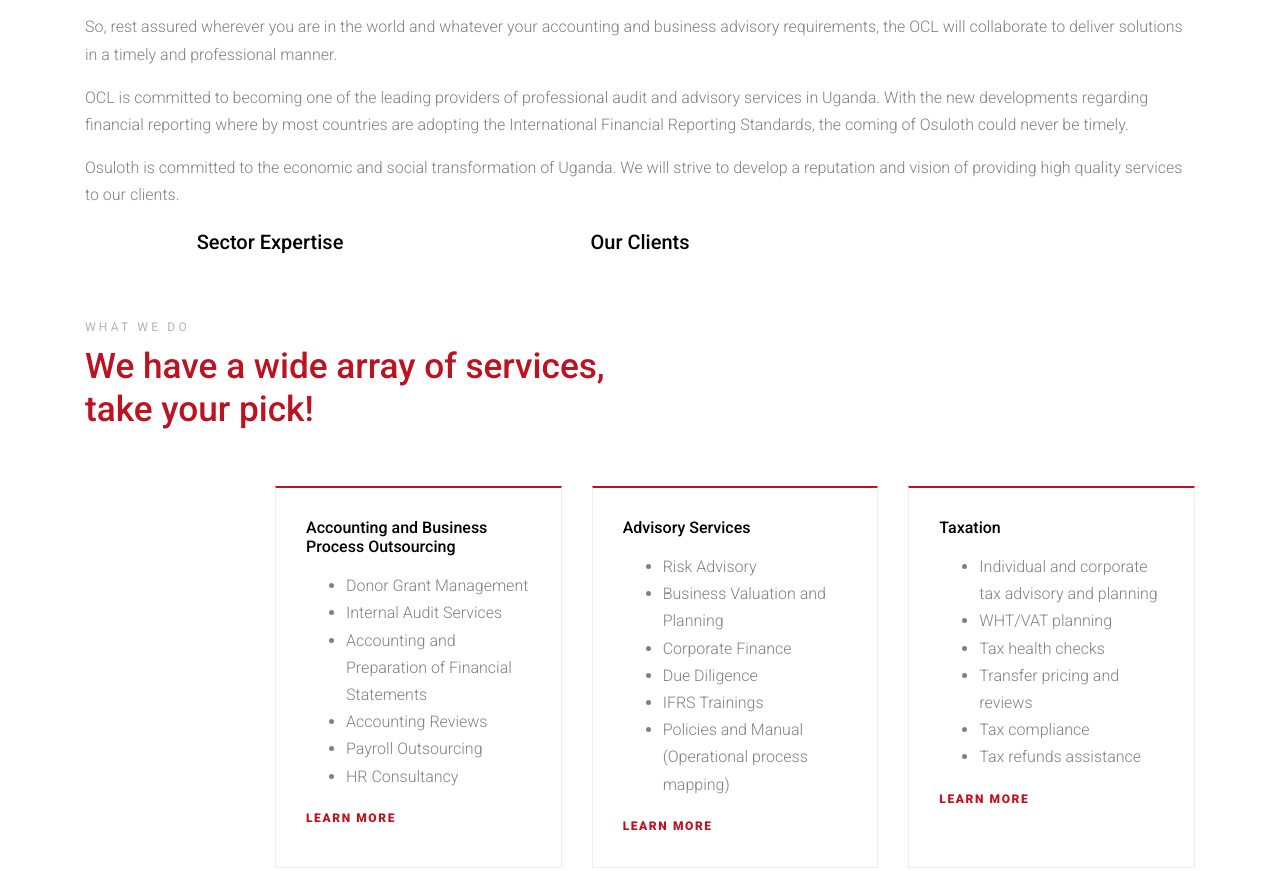
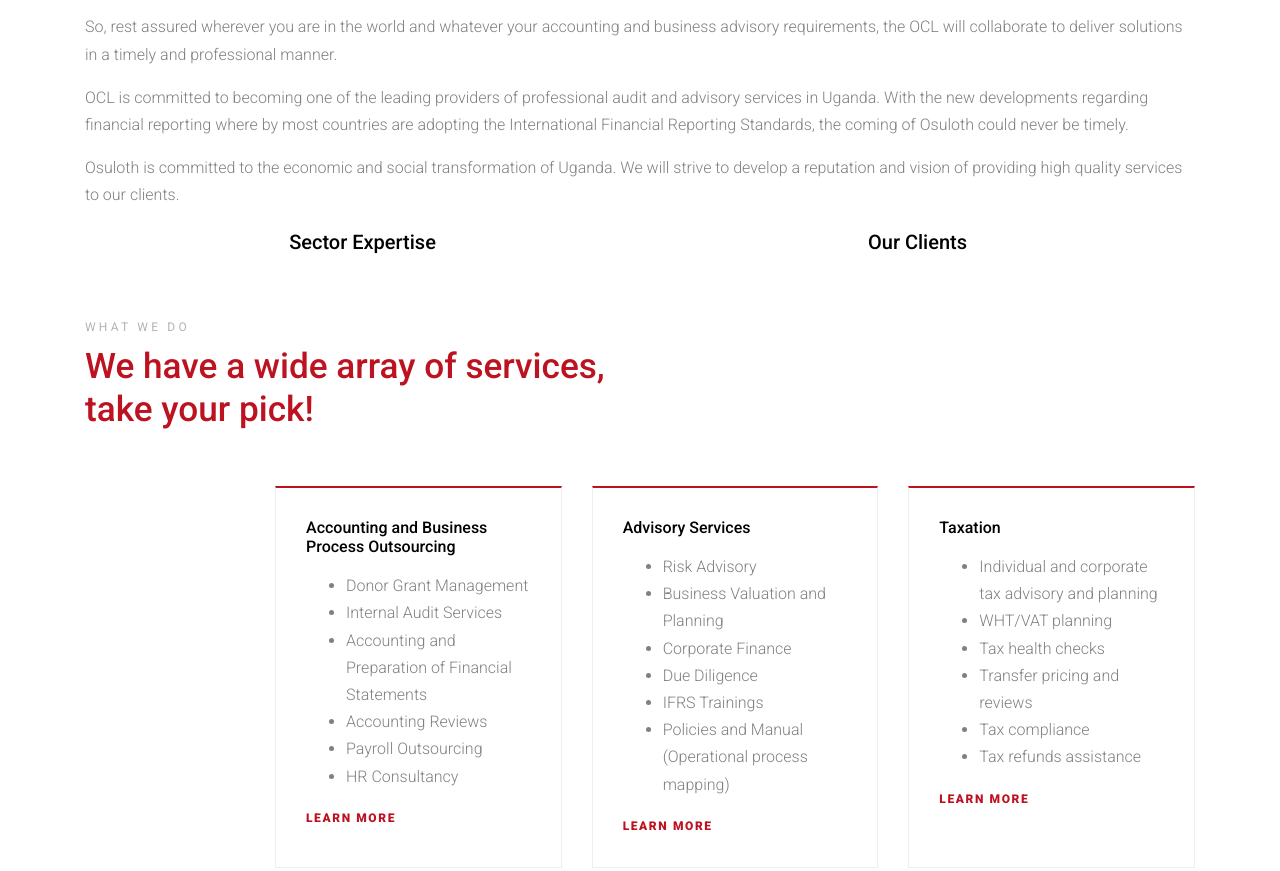
Before and after one commit to KON-R4D/at_consults, a plain HTML site: page index.html in a window 1280 px wide. Shown: the part 1858-2729 px from the top of the page. Drawn offline with nearby package versions, Linux system fonts and the light colour scheme; a web font is replaced by a local one.

Commit message:
Update style.css

```diff
--- a/css/style.css
+++ b/css/style.css
@@ -24,7 +24,7 @@
 
 /* Style the buttons that are used to open the tab content */
 .tab button {
-  width: calc(100% / 3);
+  width: calc(100% / 2);
   background-color: inherit;
   float: left;
   border: none;
```
